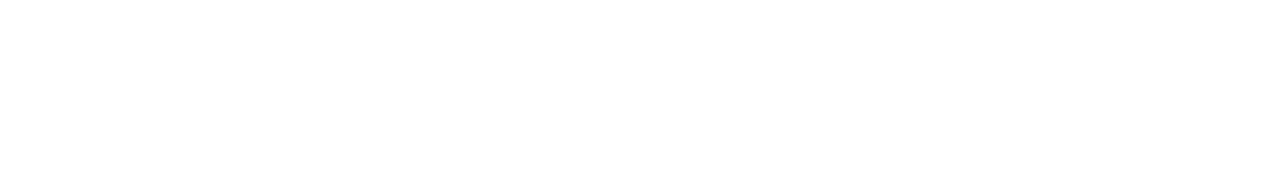
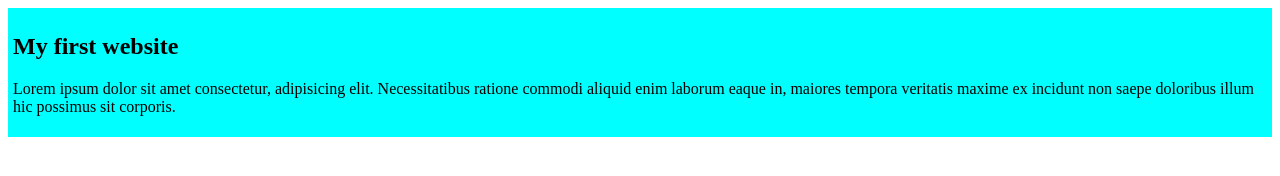
Before and after one commit to EsratJahanSumpa/my-first-github-repo, a plain HTML site: page index.html in a window 1280 px wide. Drawn offline with Linux system fonts and the light colour scheme.

Commit message:
added first blog

```diff
--- a/index.html
+++ b/index.html
@@ -4,8 +4,12 @@
     <meta charset="UTF-8">
     <meta name="viewport" content="width=device-width, initial-scale=1.0">
     <title>My First Ever Github Repo</title>
+    <link rel="stylesheet" href="styles/blog.css">
 </head>
 <body>
+    <div>
+    <h2>My first website</h2>
+    <p>Lorem ipsum dolor sit amet consectetur, adipisicing elit. Necessitatibus ratione commodi aliquid enim laborum eaque in, maiores tempora veritatis maxime ex incidunt non saepe doloribus illum hic possimus sit corporis.</p> </div>
 
 </body>
 </html>
--- /dev/null
+++ b/styles/blog.css
@@ -0,0 +1,5 @@
+div{
+background-color: aqua;
+padding: 5px;
+
+}
```
